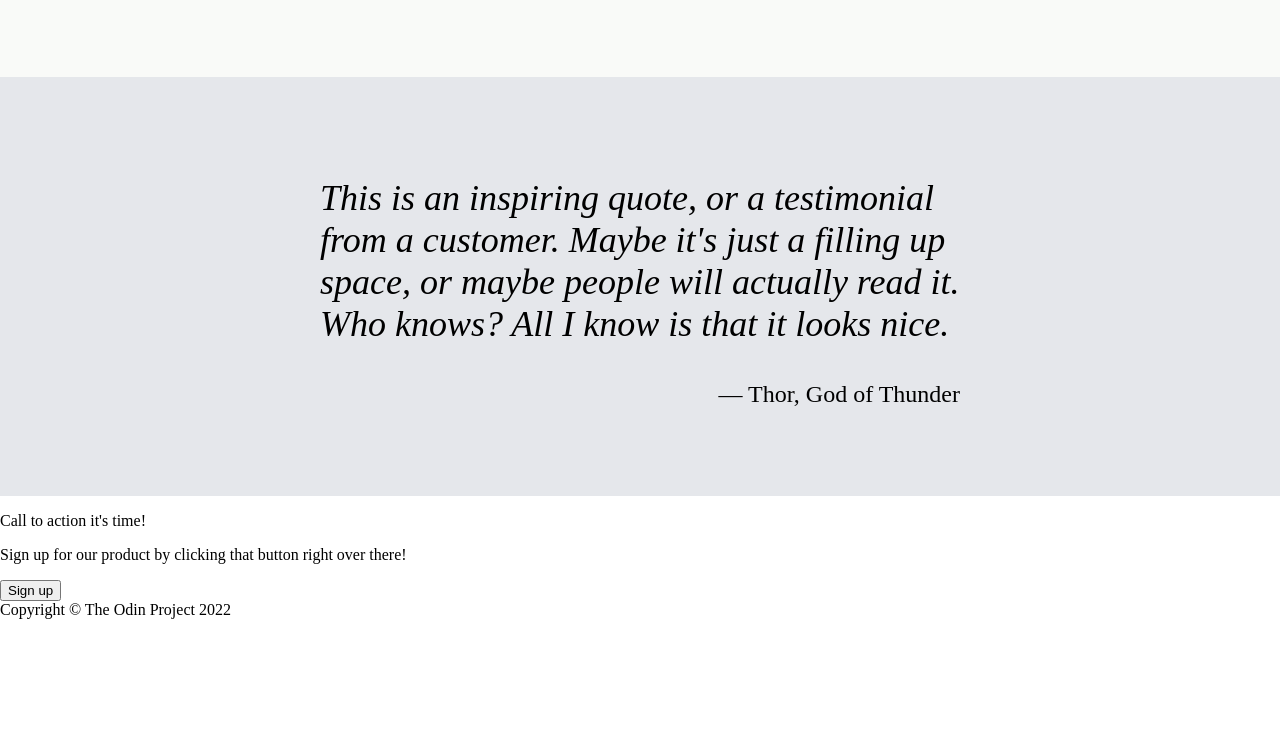
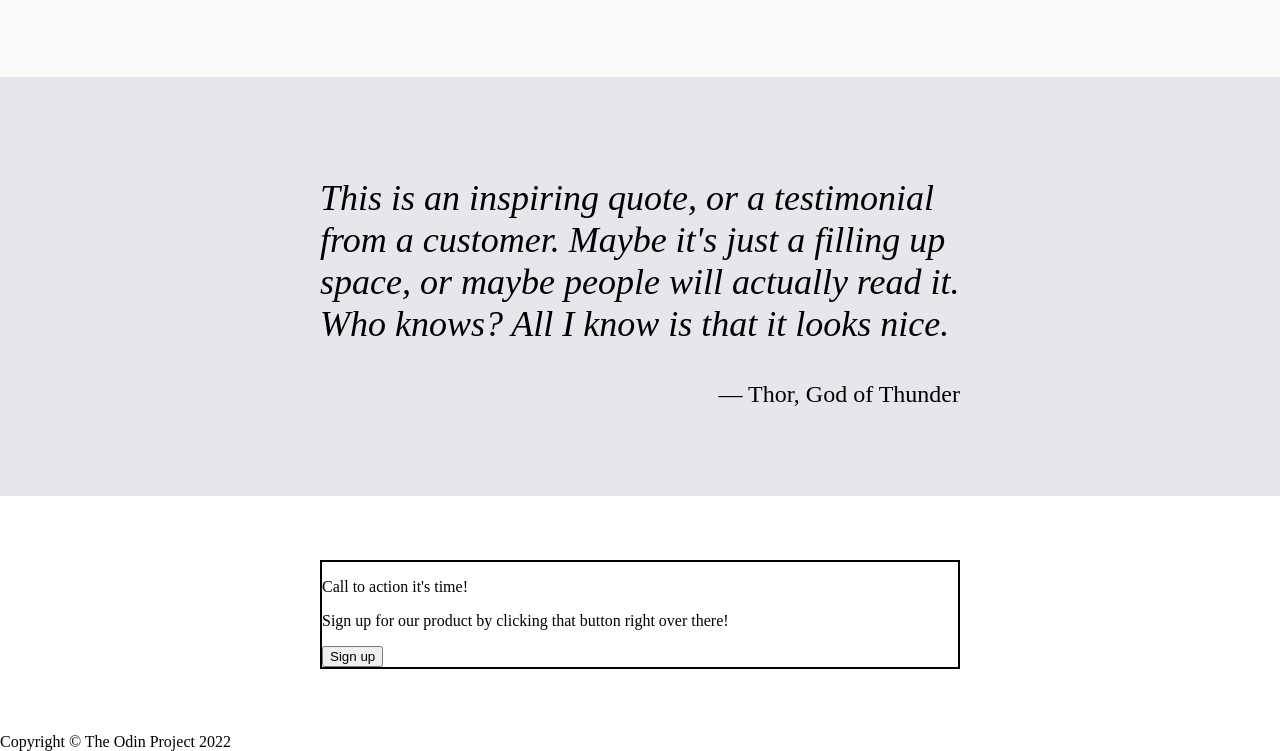
Before and after one commit to MihailKruts/Landing_page, a plain HTML site: page index.html in a window 1280 px wide. Shown: the part 1019-1770 px from the top of the page. Before the commit the page ends 1638 px from the top, so only its background shows below. Drawn offline with Linux system fonts and the light colour scheme.

Commit message:
Edit index.html and style.css

```diff
--- a/index.html
+++ b/index.html
@@ -45,15 +45,15 @@
             </li>
         </ul>
     </section>
-    <blockquote id="quote-block">
+    <blockquote class="quote-block" style="background-color: #E5E7EB;">
         <p id="quote-main">This is an inspiring quote, or a testimonial from a customer.
             Maybe it's just a filling up space, or maybe people will actually read it.
             Who knows? All I know is that it looks nice.
         </p>
         <p id="quote-author">&mdash; Thor, God of Thunder</p>
     </blockquote>
-    <section>
-        <div>
+    <section class="quote-block">
+        <div id="sign-block">
             <p>Call to action it's time!</p>
             <p>Sign up for our product by clicking that button right over there!</p>
             <label for="">
--- a/style.css
+++ b/style.css
@@ -99,8 +99,7 @@ nav{
     height: 175px;
 }
 
-#quote-block{
-    background-color: #E5E7EB;
+.quote-block{
     margin: 0;
     padding: 4em 20em;
 }
@@ -115,3 +114,9 @@ nav{
     text-align: end;
     font-size: 24px;
 }
+
+#sign-block{
+    border: 2px solid black;
+
+
+}
```
